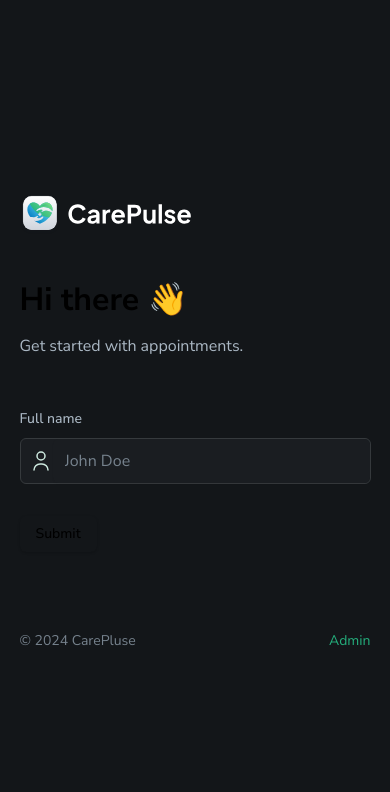
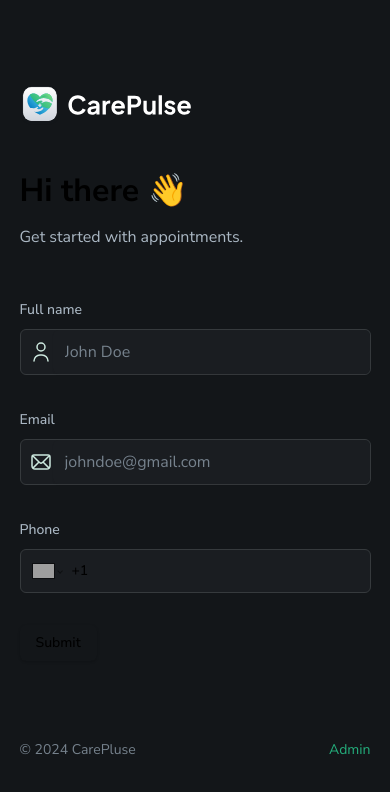
Before and after one commit to TheShagwell/emrpatientcare, a Next.js app: page / in a window 390 px wide. Shown: the top 792 px of the page. Built offline with nearby package versions, Linux system fonts and the light colour scheme; grey boxes are pictures that could not be loaded.

Commit message:
Added phone input field to PatientForm component using react-phone-number-input library

```diff
--- a/components/CustomField.tsx
+++ b/components/CustomField.tsx
@@ -11,6 +11,8 @@ import { Input } from "@/components/ui/input";
 import { Control } from "react-hook-form";
 import { FormFieldType } from "./forms/PatientForm";
 import Image from "next/image";
+import 'react-phone-number-input/style.css'
+import PhoneInput from 'react-phone-number-input'
 
 interface CustomProps {
     control: Control<any>,
@@ -52,6 +54,20 @@ const RenderInput = ({ field, props }: { field: any; props: CustomProps }) => {
                 </div>
               );
 
+        case FormFieldType.PHONE_INPUT:
+            return(
+                <FormControl>
+                    <PhoneInput
+                        defaultCountry="US"
+                        placeholder={placeholder}
+                        international
+                        withCountryCallingCode
+                        value={ field.value as E164Number | undefined }
+                        onChange={field.onChange}
+                        className="input-phone"
+                    />
+                </FormControl>
+            )
         default:
             break;
     }
--- a/components/forms/PatientForm.tsx
+++ b/components/forms/PatientForm.tsx
@@ -52,6 +52,26 @@ const PatientForm = () => {
           iconAlt="user"
         />
 
+        <CustomField
+          fieldType={FormFieldType.INPUT}
+          control={form.control}
+          name="email"
+          label="Email"
+          placeholder="johndoe@gmail.com"
+          iconSrc="/assets/icons/email.svg"
+          iconAlt="email"
+        />
+
+        <CustomField
+          fieldType={FormFieldType.PHONE_INPUT}
+          control={form.control}
+          name="phone"
+          label="Phone"
+          placeholder="Phone number"
+          iconSrc="/assets/icons/phone.svg"
+          iconAlt="phone"
+        />
+
         <Button type="submit">Submit</Button>
       </form>
     </Form>
--- a/package.json
+++ b/package.json
@@ -21,6 +21,7 @@
     "react": "^18",
     "react-dom": "^18",
     "react-hook-form": "^7.53.2",
+    "react-phone-number-input": "^3.4.9",
     "tailwind-merge": "^2.5.4",
     "tailwindcss-animate": "^1.0.7",
     "zod": "^3.23.8"
```
Also changed, not shown: 1 other file (tests, documents, lock files or other folders).
